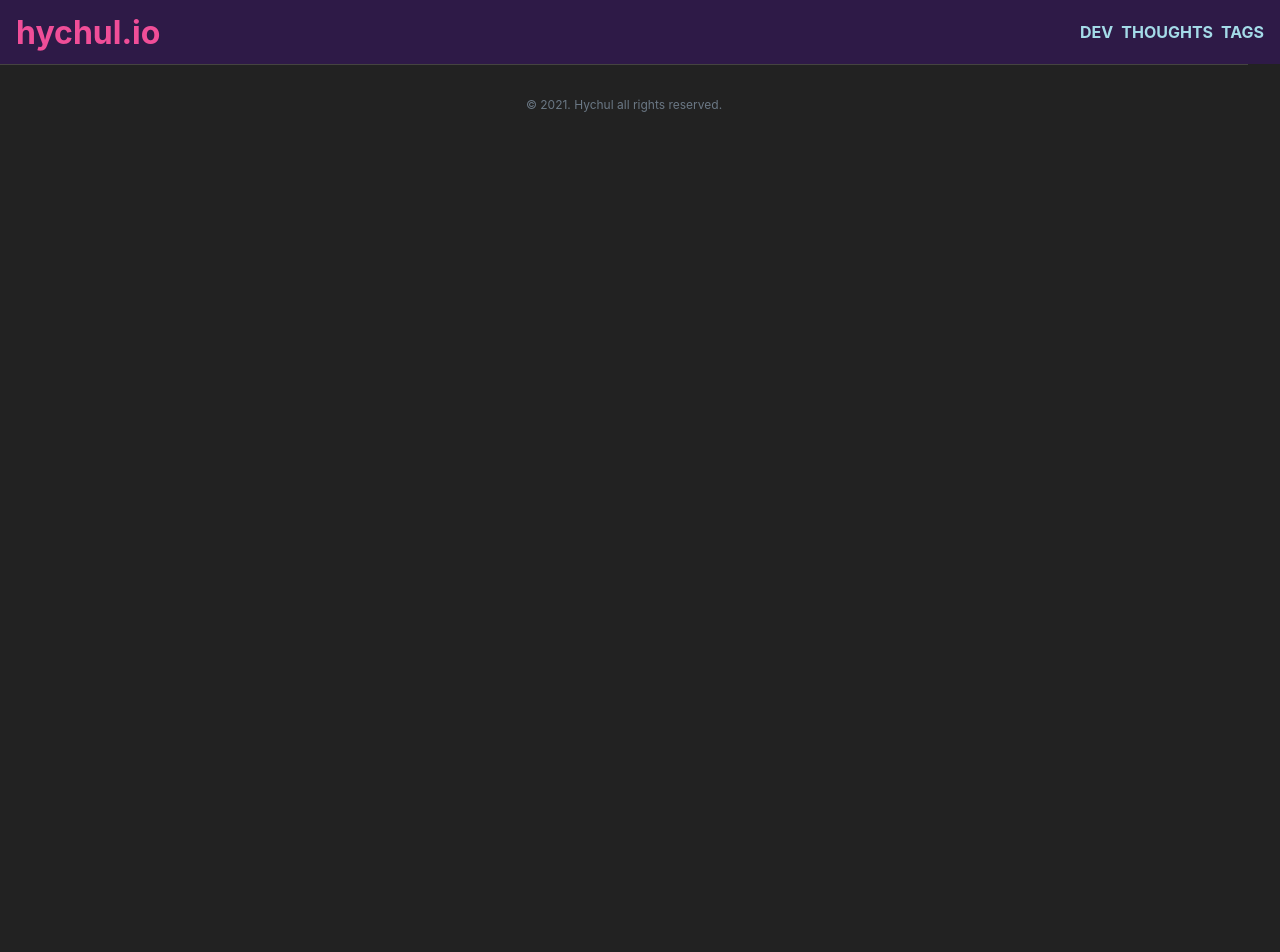
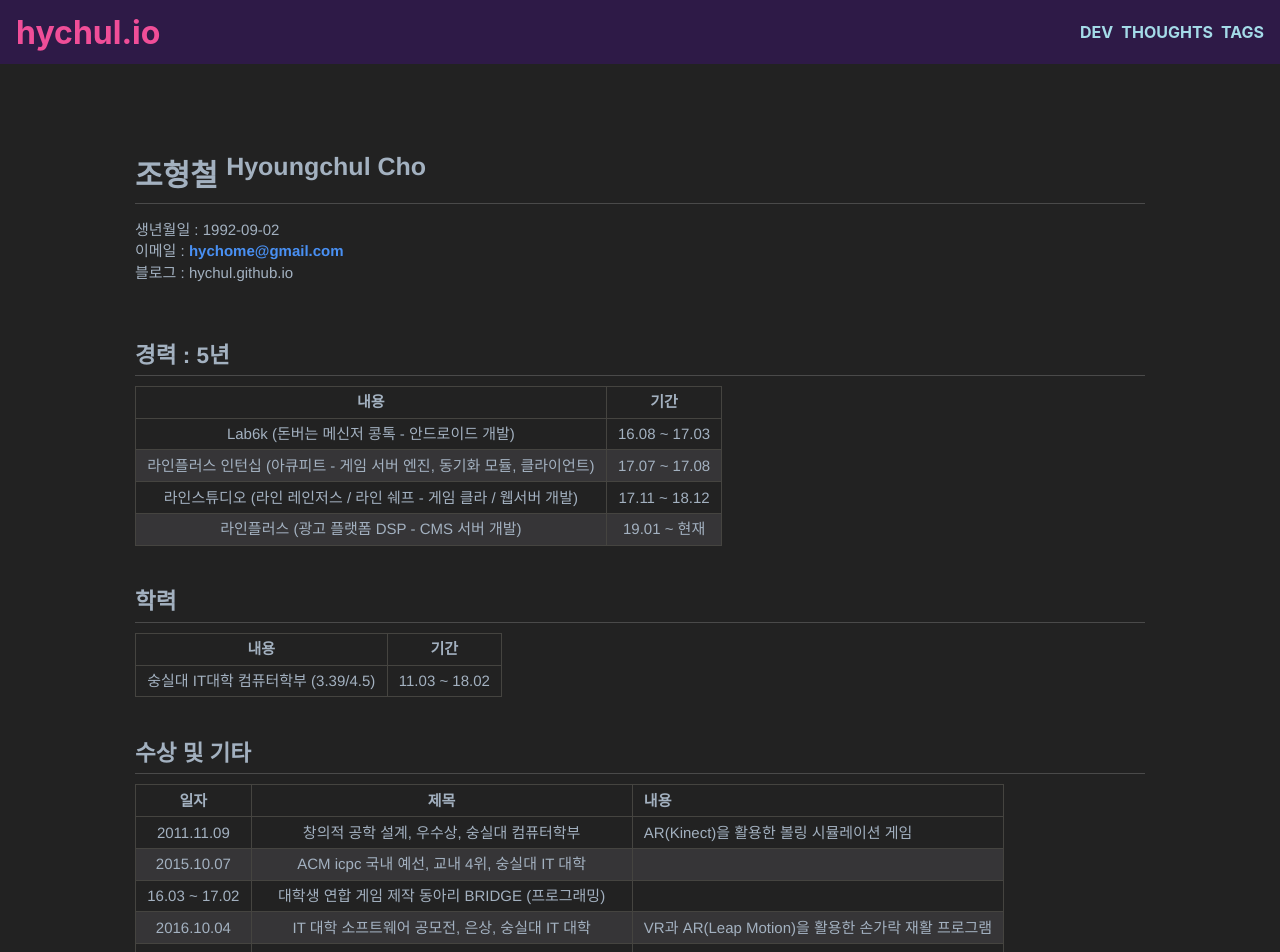
Before and after one commit to hychul/hychul.github.io, a React (Create React App) app: page /portfolio in a window 1280 px wide. Shown: the top 952 px of the page. Before the commit the page ends 800 px from the top, so only its background shows below. Built offline with nearby package versions, Linux system fonts and the light colour scheme.

Commit message:
Create portfolio page

```diff
--- a/src/main/javascript/App.js
+++ b/src/main/javascript/App.js
@@ -6,6 +6,7 @@ import HomePage from "./page/HomePage";
 import PostListPage from "main/javascript/page/PostListPage";
 import PostPage from "main/javascript/page/PostPage";
 import TagGroupPage from "./page/TagGroupPage";
+import PortfolioPage from "./page/PortfolioPage";
 import ReactPage from "main/javascript/page/ReactPage";
 import Copyright from "main/javascript/component/copyright/Copyright";
 
@@ -19,6 +20,7 @@ function App() {
         <Route path="/posts" element={<PostListPage />} />
         <Route path="/posts/:id" element={<PostPage />} />
         <Route path="/tags" element={<TagGroupPage />} />
+        <Route path="portfolio" element={<PortfolioPage />} />
         <Route path="/react" element={<ReactPage />} />
       </Routes>
       <Copyright />
--- /dev/null
+++ b/src/main/javascript/page/PortfolioPage.js
@@ -0,0 +1,47 @@
+import React, { useState, useEffect } from "react";
+import Markdown from "main/javascript/component/markdown/Markdown";
+
+function PortfolioPage() {
+  const [source, setSource] = useState();
+
+  useEffect(() => {
+    setSource("");
+    try {
+      const data = require(`main/resource/document/portfolio/index.md`);
+      fetch(data)
+        .then((it) => it.text())
+        .then((it) => setSource(it));
+    } catch (e) {
+      // Do nothing
+    }
+  }, []);
+
+  return (
+    <div
+      style={{
+        display: "flex",
+        flexDirection: "column",
+        alignItems: "center",
+        width: "calc(100% - 33px * 2)",
+        padding: "33px",
+      }}
+    >
+      <div
+        style={{
+          display: "flex",
+          flexDirection: "column",
+          rowGap: "2em",
+          alignItems: "center",
+          width: "calc(100% - 33px * 2)",
+          maxWidth: "calc(1280px - 33px * 2)",
+          minHeight: "calc(100vh - 4rem - 33px*4)",
+          padding: "33px 0px",
+        }}
+      >
+        <Markdown source={source} />
+      </div>
+    </div>
+  );
+}
+
+export default PortfolioPage;
--- a/src/main/resource/document/portfolio/index.md
+++ b/src/main/resource/document/portfolio/index.md
@@ -6,14 +6,14 @@
 
 <br>
 
-## 경력 : 4년
+## 경력 : 5년
 
-|                                  내용                                  |     기간      |
-| :--------------------------------------------------------------------: | :-----------: |
-|              Lab6k (돈버는 메신저 콩톡 - 안드로이드 개발)              | 16.08 ~ 17.03 |
+| 내용 | 기간 |
+| :-: | :-: |
+| Lab6k (돈버는 메신저 콩톡 - 안드로이드 개발) | 16.08 ~ 17.03 |
 | 라인플러스 인턴십 (아큐피트 - 게임 서버 엔진, 동기화 모듈, 클라이언트) | 17.07 ~ 17.08 |
-|   라인스튜디오 (라인 레인저스 / 라인 쉐프 - 게임 클라 / 웹서버 개발)   | 17.11 ~ 18.12 |
-|              라인플러스 (광고 플랫폼 DSP - CMS 서버 개발)              | 19.01 ~ 현재  |
+| 라인스튜디오 (라인 레인저스 / 라인 쉐프 - 게임 클라 / 웹서버 개발) | 17.11 ~ 18.12 |
+| 라인플러스 (광고 플랫폼 DSP - CMS 서버 개발) | 19.01 ~ 현재 |
 
 <br>
 
@@ -27,15 +27,15 @@
 
 ## 수상 및 기타
 
-|     일자      |                        제목                        | 내용                                               |
-| :-----------: | :------------------------------------------------: | :------------------------------------------------- |
-|  2011.11.09   |    창의적 공학 설계, 우수상, 숭실대 컴퓨터학부     | AR(Kinect)을 활용한 볼링 시뮬레이션 게임           |
-|  2015.10.07   |    ACM icpc 국내 예선, 교내 4위, 숭실대 IT 대학    |                                                    |
-| 16.03 ~ 17.02 |  대학생 연합 게임 제작 동아리 BRIDGE (프로그래밍)  |                                                    |
-|  2016.10.04   |  IT 대학 소프트웨어 공모전, 은상, 숭실대 IT 대학   | VR과 AR(Leap Motion)을 활용한 손가락 재활 프로그램 |
-|  2016.11.16   |       2016 올해의 앱, 대상, 디지털 조선일보        | 콩톡 : 채팅을 통한 광고 리워드 앱                  |
-|  2017.02.04   | 올해의 BRIGDGE, 수상, 대학 연합 게임 동아리 BRIDGE |                                                    |
-|  2018.02.01   |          LINE Plus 신입사원 프로젝트 우수          | 채팅앱과 웹앱                                      |
+| 일자 | 제목 | 내용 |
+| :-: | :-: | :-- |
+| 2011.11.09 | 창의적 공학 설계, 우수상, 숭실대 컴퓨터학부 | AR(Kinect)을 활용한 볼링 시뮬레이션 게임 |
+| 2015.10.07 | ACM icpc 국내 예선, 교내 4위, 숭실대 IT 대학 |  |
+| 16.03 ~ 17.02 | 대학생 연합 게임 제작 동아리 BRIDGE (프로그래밍) |  |
+| 2016.10.04 | IT 대학 소프트웨어 공모전, 은상, 숭실대 IT 대학 | VR과 AR(Leap Motion)을 활용한 손가락 재활 프로그램 |
+| 2016.11.16 | 2016 올해의 앱, 대상, 디지털 조선일보 | 콩톡 : 채팅을 통한 광고 리워드 앱 |
+| 2017.02.04 | 올해의 BRIGDGE, 수상, 대학 연합 게임 동아리 BRIDGE |  |
+| 2018.02.01 | LINE Plus 신입사원 프로젝트 우수 | 채팅앱과 웹앱 |
 
 <br>
 
@@ -104,3 +104,7 @@ VR과 Leap Motion 그리고 안드로이드의 연동을 통한 손동작 인식
 ## Event 기반 Billing Charge
 
 ## Spring Cloud Gateway
+
+## Creative 컴포넌트 분리
+
+## Adaccount 컴포넌트 분리
```
